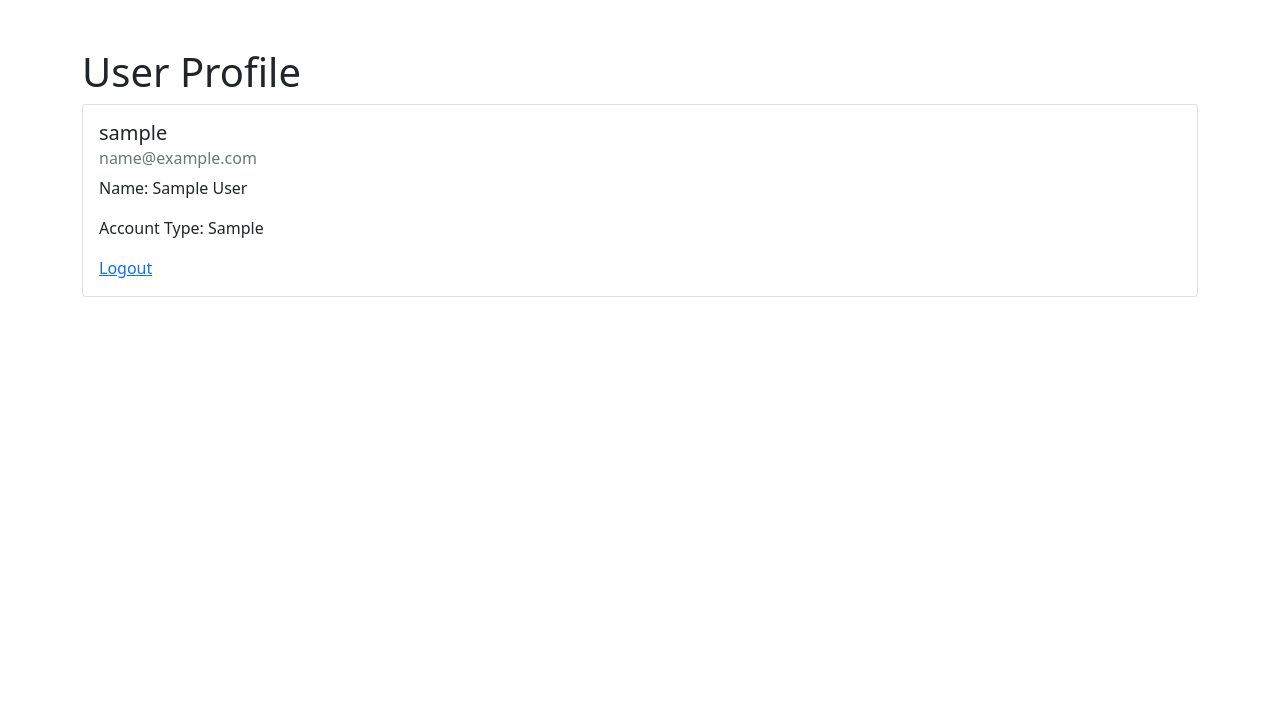
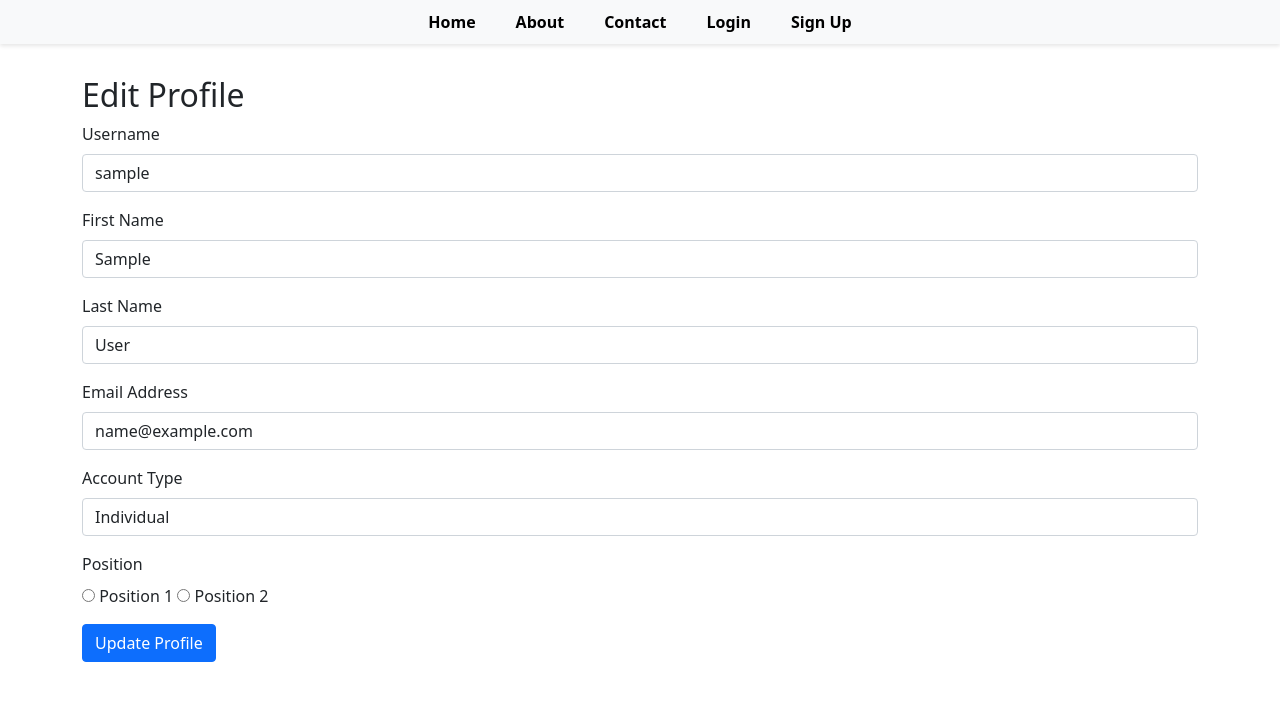
Before and after one commit to MarcoCat/TrashMeter, a Flask app: page /profile in a window 1280 px wide. Shown: the top 701 px of the page. Run offline with Flask 3, Linux system fonts and the light colour scheme; the visitor is signed in with stand-in values (Sample User, id 1); tables that the repository leaves empty hold one stand-in row (values such as "Sample post").

Commit message:
adds profile page

```diff
--- a/app/templates/profile.html
+++ b/app/templates/profile.html
@@ -1,23 +1,44 @@
-<!DOCTYPE html>
-<html lang="en">
-<head>
-    <meta charset="UTF-8">
-    <meta name="viewport" content="width=device-width, initial-scale=1.0">
-    <title>User Profile</title>
-    <link href="https://cdn.jsdelivr.net/npm/bootstrap@5.1.3/dist/css/bootstrap.min.css" rel="stylesheet">
-</head>
-<body>
-    <div class="container mt-5">
-        <h1>User Profile</h1>
-        <div class="card">
-            <div class="card-body">
-                <h5 class="card-title">{{ user.username }}</h5>
-                <h6 class="card-subtitle mb-2 text-muted">{{ user.email }}</h6>
-                <p class="card-text">Name: {{ user.first_name }} {{ user.last_name }}</p>
-                <p class="card-text">Account Type: {{ user.account_type }}</p>
-                <a href="{{ url_for('logout') }}" class="card-link">Logout</a>
+{% extends "base.html" %}
+
+{% block content %}
+<div class="container">
+    <h2>Edit Profile</h2>
+    <form action="{{ url_for('update_profile') }}" method="POST">
+        <div class="mb-3">
+            <label for="username" class="form-label">Username</label>
+            <input type="text" class="form-control" id="username" name="username" value="{{ user.username }}">
+        </div>
+        <div class="mb-3">
+            <label for="first_name" class="form-label">First Name</label>
+            <input type="text" class="form-control" id="first_name" name="first_name" value="{{ user.first_name }}">
+        </div>
+        <div class="mb-3">
+            <label for="last_name" class="form-label">Last Name</label>
+            <input type="text" class="form-control" id="last_name" name="last_name" value="{{ user.last_name }}">
+        </div>
+        <div class="mb-3">
+            <label for="email" class="form-label">Email Address</label>
+            <input type="email" class="form-control" id="email" name="email" value="{{ user.email }}">
+        </div>
+        <div class="mb-3">
+            <label for="account_type" class="form-label">Account Type</label>
+            <select class="form-control" name="account_type" id="account_type">
+                <option value="individual" {% if user.account_type == 'individual' %}selected{% endif %}>Individual</option>
+                <option value="company" {% if user.account_type == 'company' %}selected{% endif %}>Company</option>
+                <option value="school" {% if user.account_type == 'school' %}selected{% endif %}>School</option>
+                <option value="volunteer" {% if user.account_type == 'volunteer' %}selected{% endif %}>Volunteer Organization</option>
+            </select>
+        </div>
+        <div class="mb-3">
+            <label for="position" class="form-label">Position</label>
+            <div>
+                <input type="radio" id="pos1" name="position" value="position 1" {% if user.position == 'position 1' %}checked{% endif %}>
+                <label for="pos1">Position 1</label>
+                <input type="radio" id="pos2" name="position" value="position 2" {% if user.position == 'position 2' %}checked{% endif %}>
+                <label for="pos2">Position 2</label>
             </div>
         </div>
-    </div>
-</body>
-</html>
+        <button type="submit" class="btn btn-primary">Update Profile</button>
+    </form>
+</div>
+{% endblock %}
```
